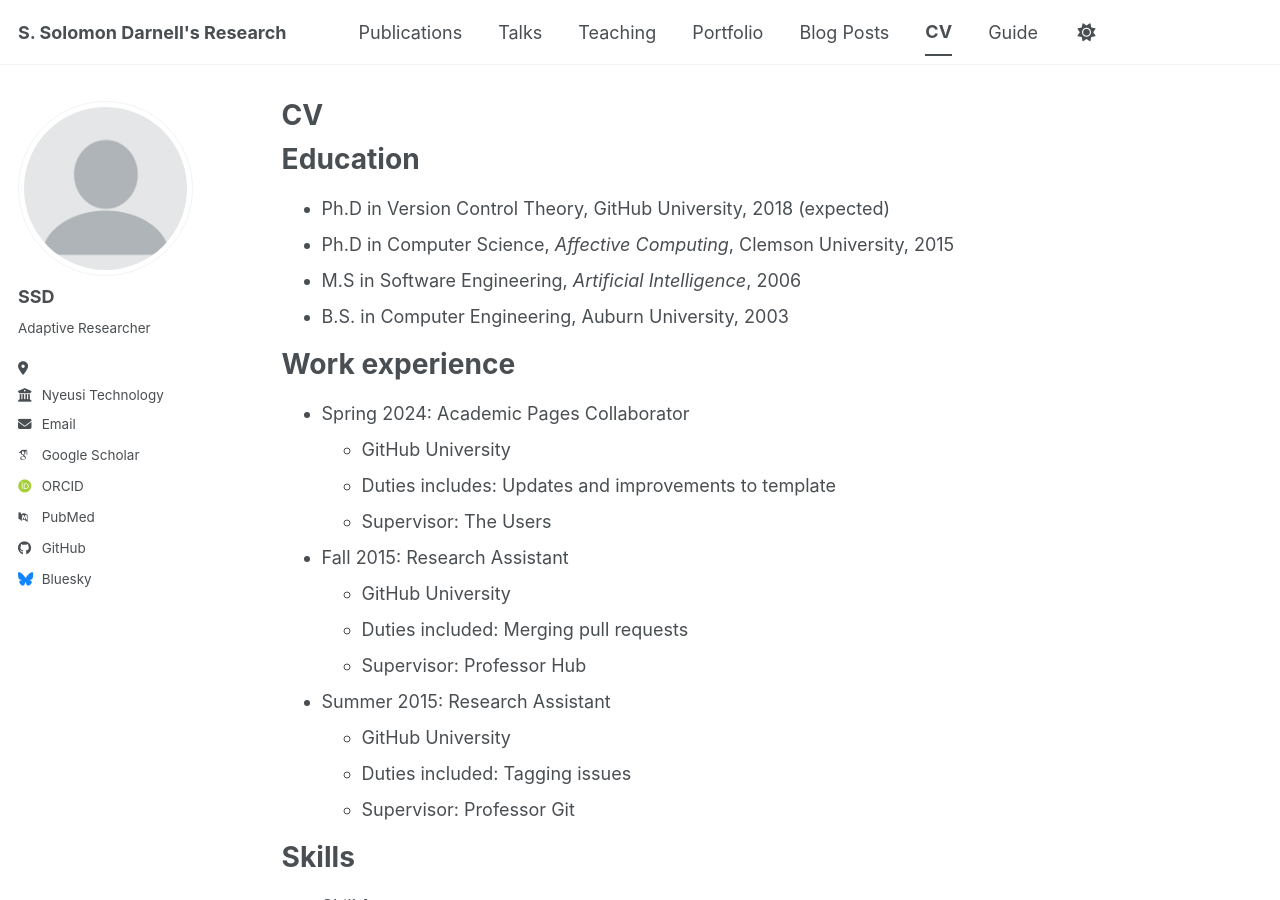
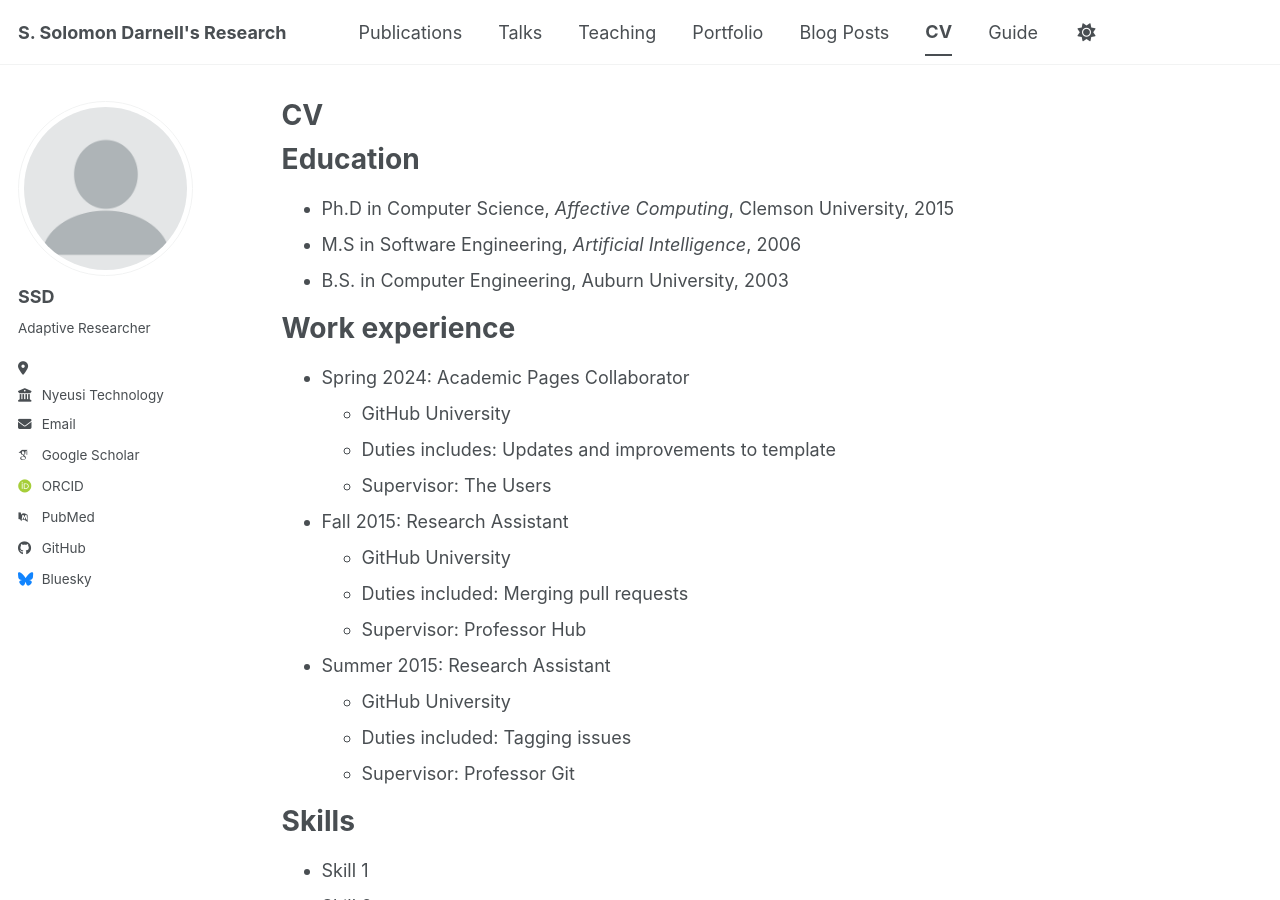
Before and after one commit to ShelbySolomonDarnell/shelbysolomondarnell.github.io, a Jekyll site: the page built from _pages/cv.md, in a window 1280 px wide and 900 px high. Built offline with Jekyll 4.4.1, drawn with Linux system fonts in a browser that asks for light colours; some web fonts are replaced; a script bundle is joined from its source files by our own code; library files that are not in the unit come from our copies.

Commit message:
Update cv.md

```diff
--- a/_pages/cv.md
+++ b/_pages/cv.md
@@ -11,7 +11,6 @@
 
 Education
 ======
-* Ph.D in Version Control Theory, GitHub University, 2018 (expected)
 * Ph.D in Computer Science, *Affective Computing*, Clemson University, 2015
 * M.S in Software Engineering, *Artificial Intelligence*, 2006
 * B.S. in Computer Engineering, Auburn University, 2003
```
